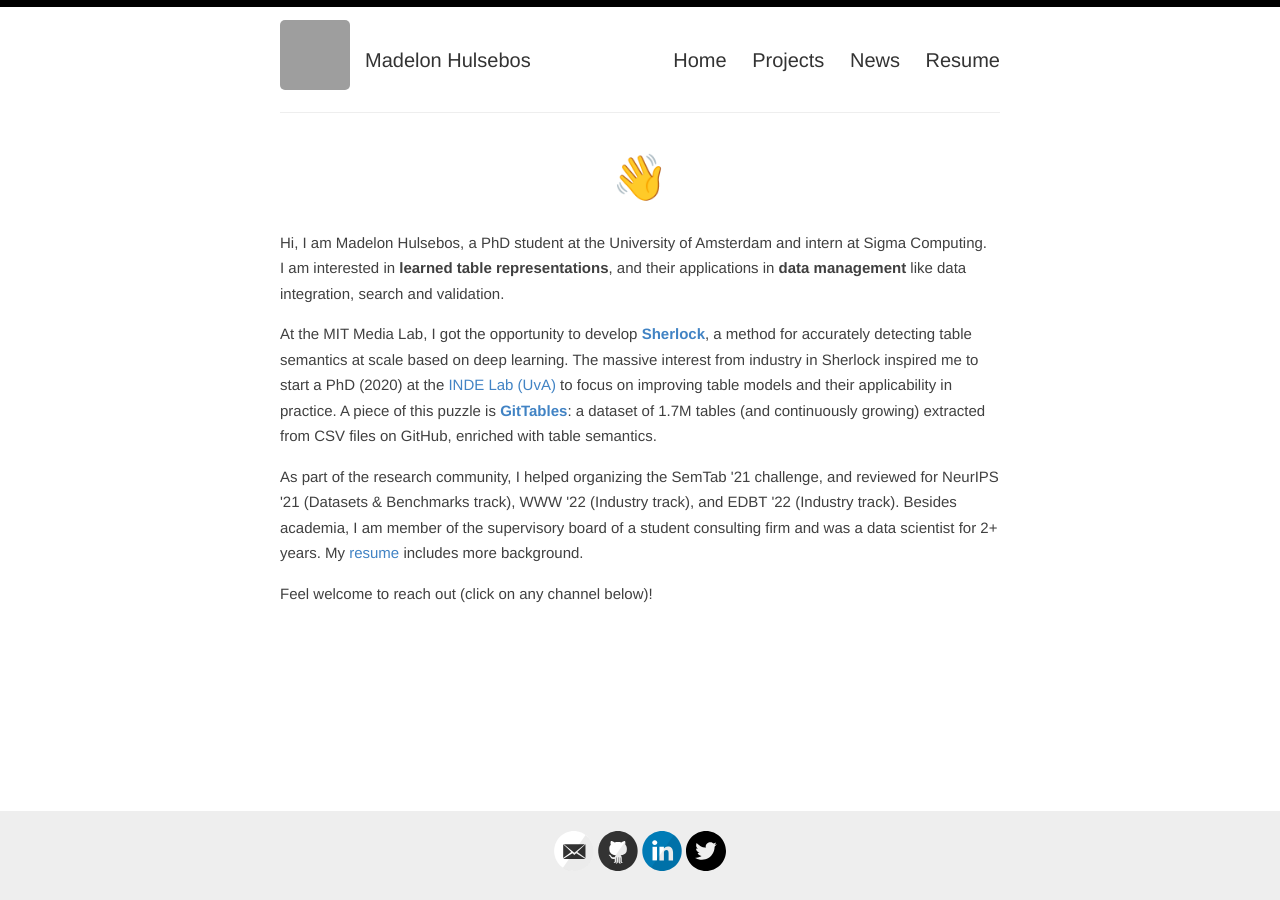
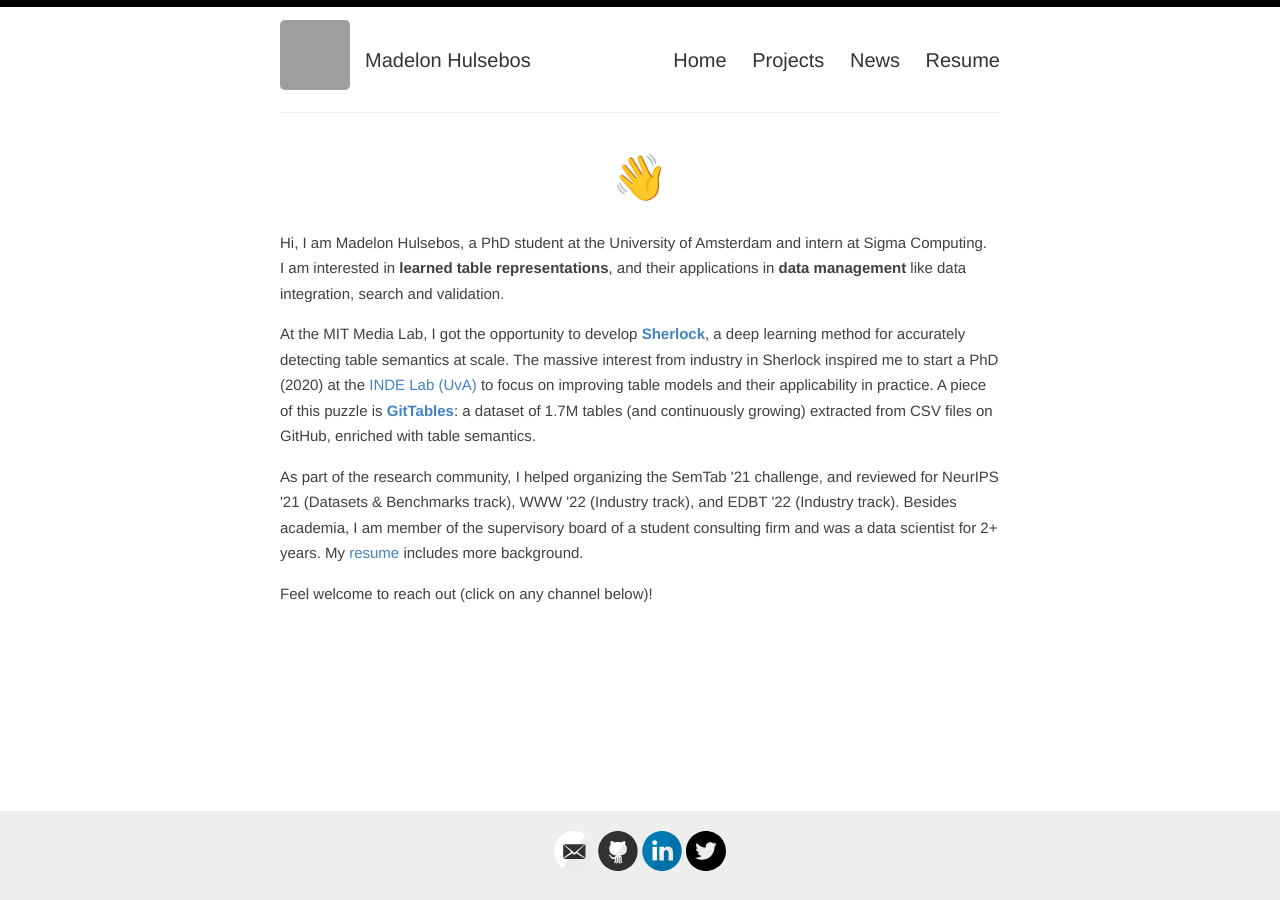
Before and after one commit to madelonhulsebos/madelonhulsebos.github.io, a Jekyll site: the page built from index.html, in a window 1280 px wide. Built offline with Jekyll 4.4.1, drawn with Linux system fonts in a browser that asks for light colours; the list of posts is cut into pages by our own code; grey boxes are pictures that could not be loaded.

Commit message:
too small to comment.

```diff
--- a/index.html
+++ b/index.html
@@ -15,7 +15,7 @@ layout: default
   </p>
 
   <p>
-  At the MIT Media Lab, I got the opportunity to develop <b><a href="https://sherlock.media.mit.edu/" target="_blank">Sherlock</a></b>, a method for accurately detecting table semantics at scale based on deep learning.
+  At the MIT Media Lab, I got the opportunity to develop <b><a href="https://sherlock.media.mit.edu/" target="_blank">Sherlock</a></b>, a deep learning method for accurately detecting table semantics at scale.
   The massive interest from industry in Sherlock inspired me to start a PhD (2020) at the <a href="https://indelab.org" target="_blank">INDE Lab (UvA)</a> to focus on improving table models and their applicability in practice.
   A piece of this puzzle is <b><a href="https://gittables.github.io/" target="_blank">GitTables</a></b>: a dataset of 1.7M tables (and continuously growing) extracted from CSV files on GitHub, enriched with table semantics.
   </p>
```
